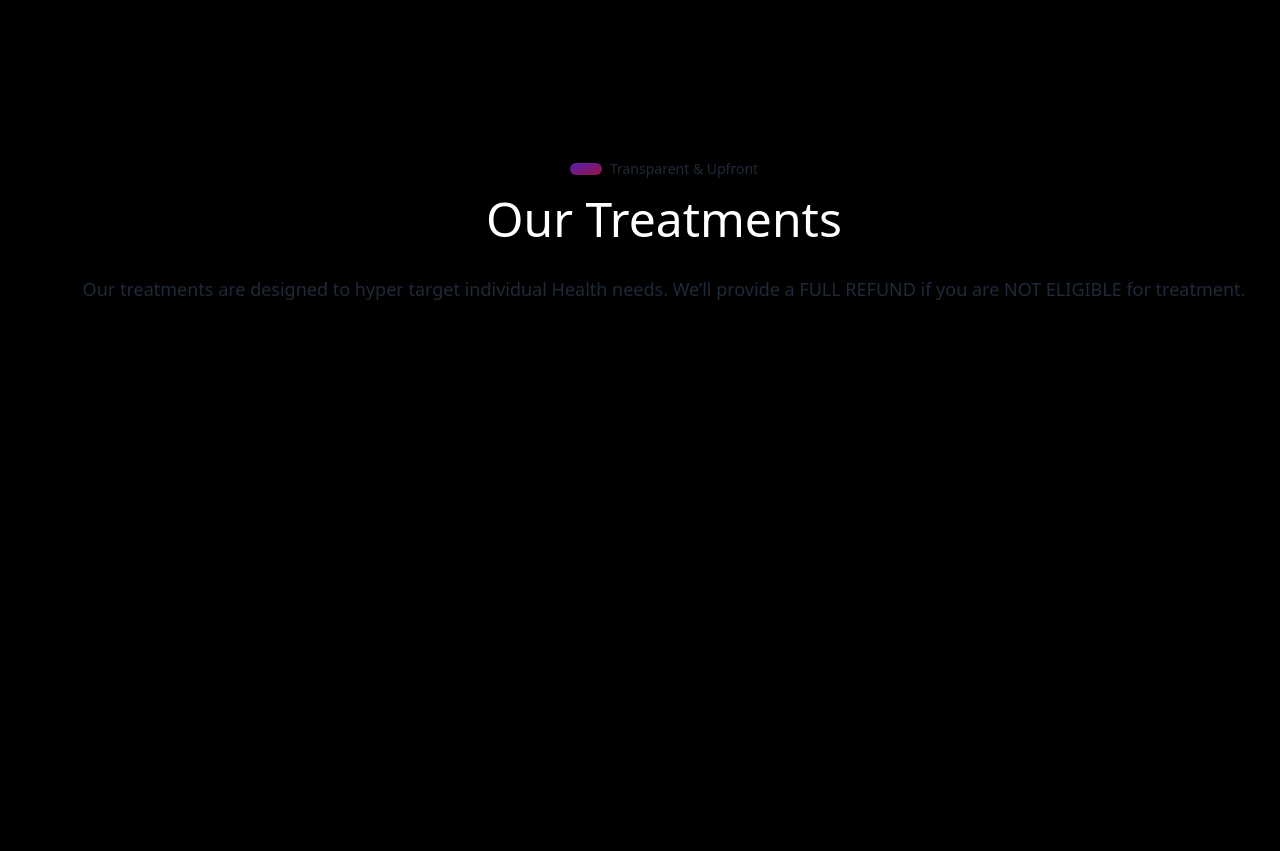
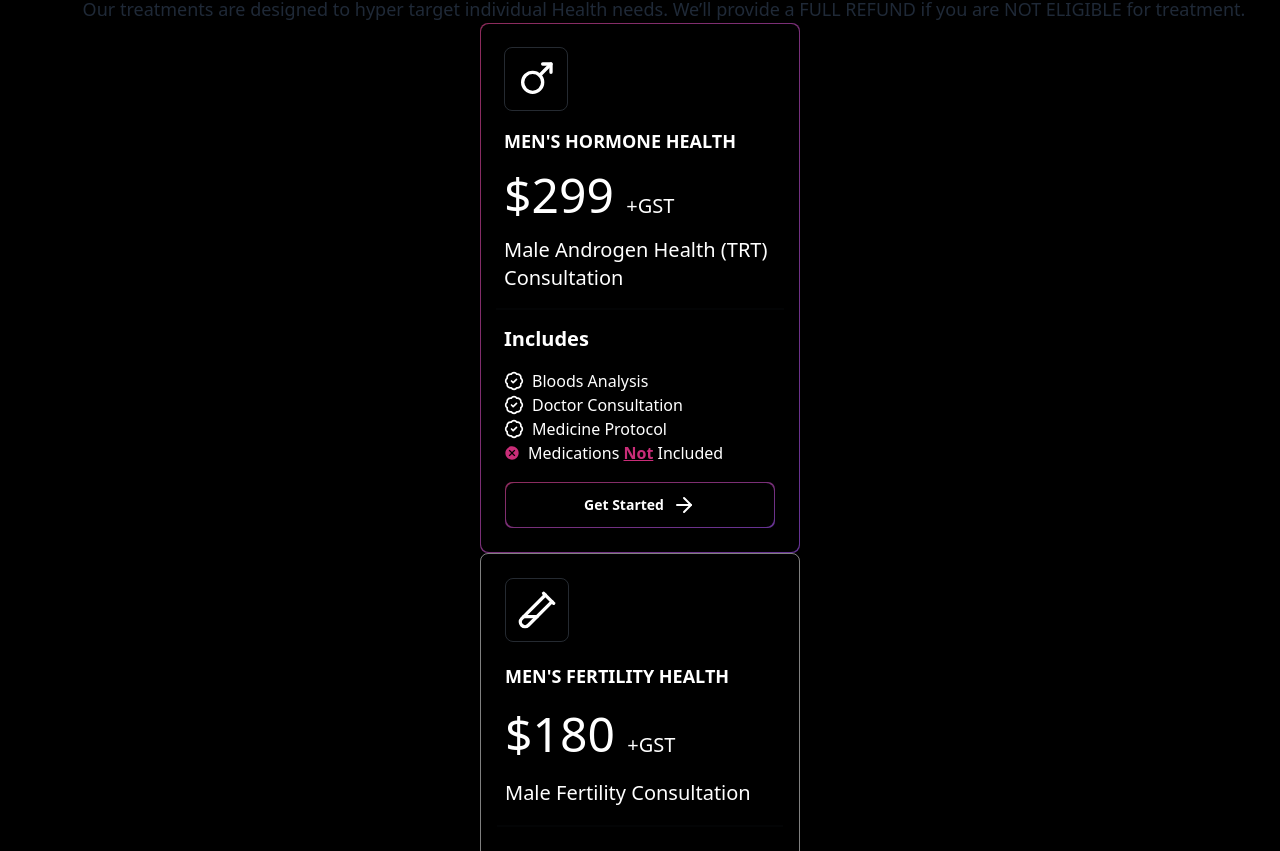
Before and after one commit to helloWerld/primal-zone, a Next.js app: page / in a window 1280 px wide. Shown: the part 1609-2460 px from the top of the page. Built offline with nearby package versions, Linux system fonts and the light colour scheme.

Commit message:
Treatment Card

```diff
--- a/src/components/home/OurTreatments.jsx
+++ b/src/components/home/OurTreatments.jsx
@@ -1,7 +1,33 @@
 import React from "react";
 import SectionTitle from "../ui/SectionTitle";
+import TreatmentCard from "../ui/Cards/TreatmentCard";
+import { Mars, TestTubeDiagonal } from "lucide-react";
 
 const OurTreatments = () => {
+  const treatments = [
+    {
+      id: 0,
+      icon: <Mars size={40} />,
+      headline: "Men's Hormone Health",
+      price: 299,
+      subheadline: "Male Androgen Health (TRT) Consultation",
+      included: ["Bloods Analysis", "Doctor Consultation", "Medicine Protocol"],
+      medsNotIncluded: true,
+    },
+    {
+      id: 1,
+      icon: <TestTubeDiagonal size={40} />,
+      headline: "Men's Fertility Health",
+      price: 180,
+      subheadline: "Male Fertility Consultation",
+      included: [
+        "Bloods & Semen Analysis",
+        "Doctor Consultation",
+        "Medicine Protocol",
+      ],
+      medsNotIncluded: true,
+    },
+  ];
   return (
     <div className="page-section flex flex-col w-full items-center">
       <SectionTitle
@@ -15,6 +41,12 @@ const OurTreatments = () => {
         buttonLink={""}
         width={"2/3"}
       />
+      <div>
+        {treatments.map((treatment) => {
+          console.log("This card:", treatment);
+          return <TreatmentCard key={treatment.id} treatment={treatment} />;
+        })}
+      </div>
     </div>
   );
 };
--- /dev/null
+++ b/src/components/ui/Cards/TreatmentCard.jsx
@@ -0,0 +1,71 @@
+import React from "react";
+import { ArrowRight, BadgeCheck, Mars } from "lucide-react";
+import Link from "next/link";
+
+const TreatmentCard = ({ treatment }) => {
+  return (
+    <div
+      className={`flex gap-4 w-80 min-h-[530px] text-white ${
+        treatment?.id === 0
+          ? "gradient-border"
+          : "border border-white/50 rounded-lg"
+      }`}
+    >
+      <div className="flex flex-col justify-between gap-4 p-6 w-full z-10">
+        <div className="flex items-center justify-center size-16 border border-gray-600/50 rounded-lg">
+          {treatment.icon}
+        </div>
+        <h2 className="uppercase font-semibold text-lg">
+          {treatment.headline}
+        </h2>
+        <h3 className="text-5xl font-medium">
+          ${treatment.price} <span className="text-xl font-normal">+GST</span>
+        </h3>
+        <h4 className="font-thin text-xl">{treatment.subheadline}</h4>
+        <div className="divider -m-2"></div>
+        <p className="font-semibold text-xl">Includes</p>
+        <ul>
+          {treatment.included.map((item) => (
+            <li key={item} className="flex items-center gap-2">
+              <BadgeCheck size={20} /> {item}
+            </li>
+          ))}
+          {treatment.medsNotIncluded && (
+            <li className="flex items-center gap-2">
+              <svg
+                stroke="currentColor"
+                fill="currentColor"
+                strokeWidth="0"
+                viewBox="0 0 24 24"
+                className="text-[#C92D78]"
+                height="1em"
+                width="1em"
+                xmlns="http://www.w3.org/2000/svg"
+              >
+                <path fill="none" d="M0 0h24v24H0z"></path>
+                <path d="M12 2C6.47 2 2 6.47 2 12s4.47 10 10 10 10-4.47 10-10S17.53 2 12 2zm5 13.59L15.59 17 12 13.41 8.41 17 7 15.59 10.59 12 7 8.41 8.41 7 12 10.59 15.59 7 17 8.41 13.41 12 17 15.59z"></path>
+              </svg>
+              <p>
+                Medications{" "}
+                <span className="underline font-semibold text-[#C92D78]">
+                  Not
+                </span>{" "}
+                Included
+              </p>
+            </li>
+          )}
+        </ul>
+        <Link
+          href="#"
+          className="btn w-full gradient-border btn-ghost hover:bg-black"
+        >
+          <div className="flex items-center gap-2 z-10">
+            Get Started <ArrowRight />
+          </div>
+        </Link>
+      </div>
+    </div>
+  );
+};
+
+export default TreatmentCard;
```
